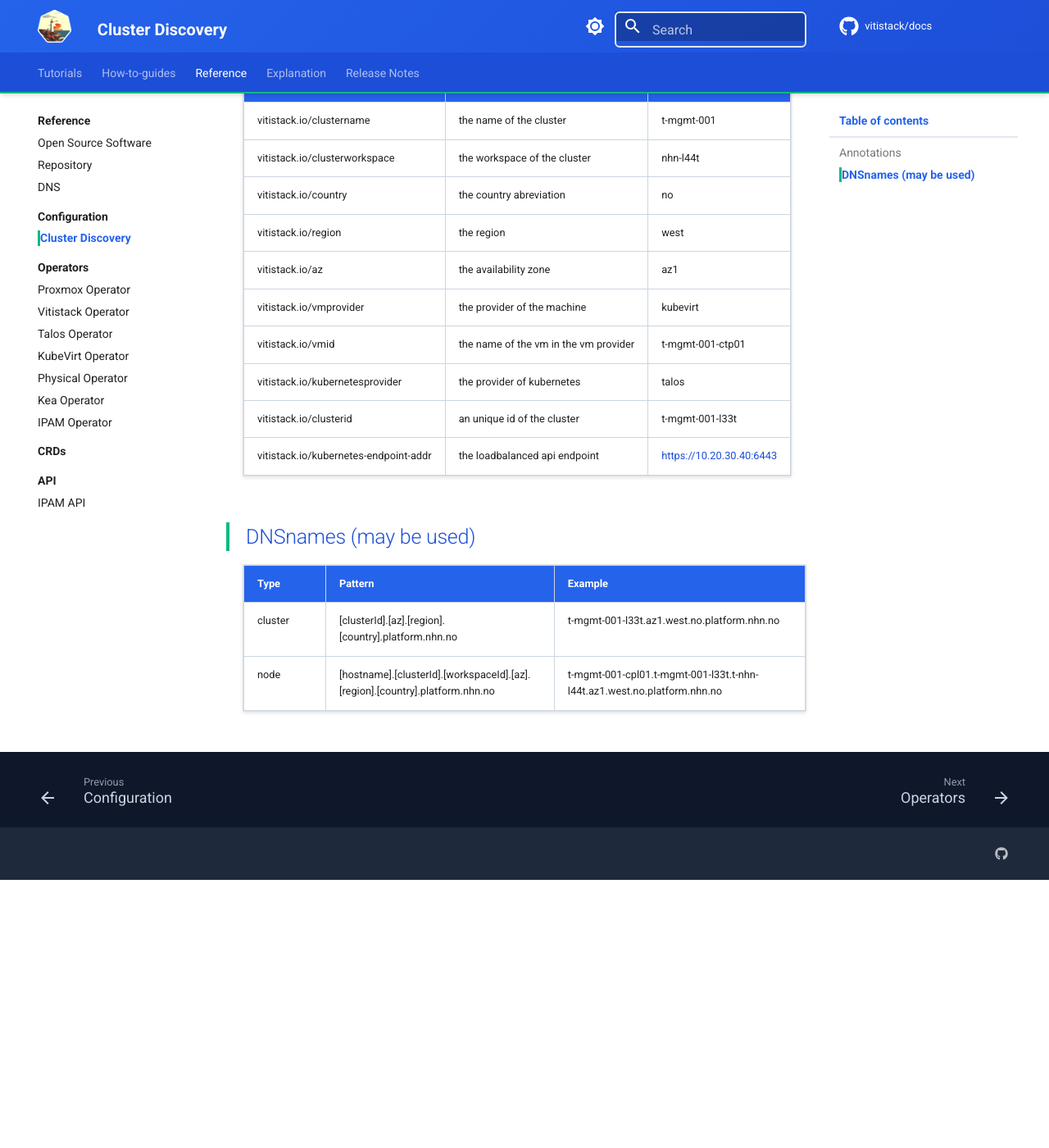
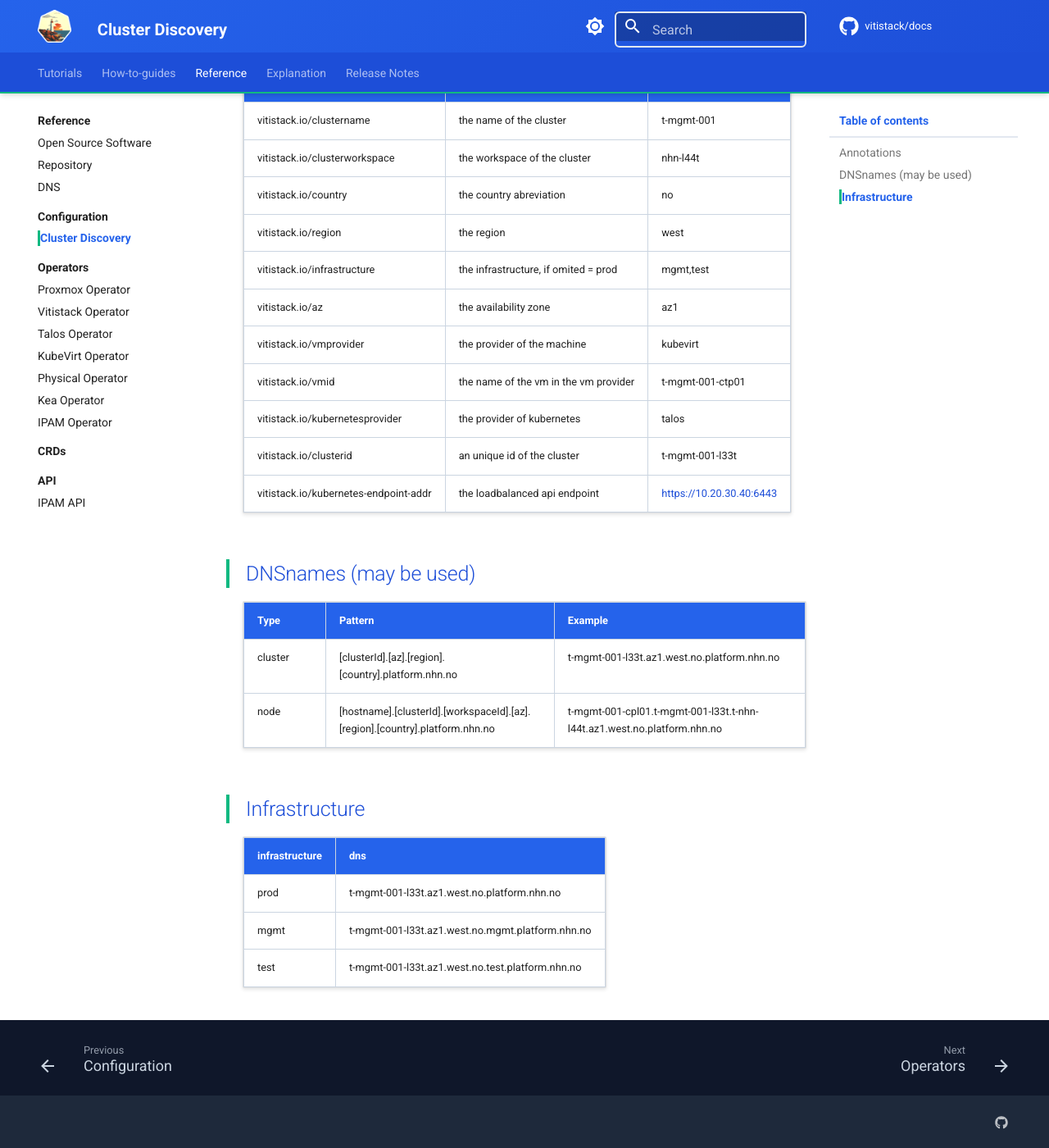
Before and after one commit to vitistack/docs, an MkDocs documentation site: the page built from docs/reference/configuration/clusterdiscovery.md, in a window 1280 px wide and 1400 px high, scrolled down 327 px. Shown: the whole window at 82% size. Built offline with MkDocs 1.6.1 and Material for MkDocs 9.7.7, drawn with Linux system fonts in a browser that asks for light colours; comment, search, counter and statistics services are not loaded.

Commit message:
Update clusterdiscovery.md

```diff
--- a/docs/reference/configuration/clusterdiscovery.md
+++ b/docs/reference/configuration/clusterdiscovery.md
@@ -11,6 +11,7 @@ A cluster that is created or should be adopted by vitistack must have the follow
 |vitistack.io/clusterworkspace|the workspace of the cluster|nhn-l44t|
 |vitistack.io/country|the country abreviation|no|
 |vitistack.io/region|the region|west|
+|vitistack.io/infrastructure|the infrastructure, if omited = prod|mgmt,test|
 |vitistack.io/az|the availability zone|az1|
 |vitistack.io/vmprovider|the provider of the machine|kubevirt|
 |vitistack.io/vmid|the name of the vm in the vm provider|t-mgmt-001-ctp01|
@@ -24,3 +25,12 @@ A cluster that is created or should be adopted by vitistack must have the follow
 |---|---|---|
 |cluster|[clusterId].[az].[region].[country].platform.nhn.no|t-mgmt-001-l33t.az1.west.no.platform.nhn.no|
 |node|[hostname].[clusterId].[workspaceId].[az].[region].[country].platform.nhn.no|t-mgmt-001-cpl01.t-mgmt-001-l33t.t-nhn-l44t.az1.west.no.platform.nhn.no|
+
+
+## Infrastructure
+
+|infrastructure|dns|
+|---|---|
+|prod|t-mgmt-001-l33t.az1.west.no.platform.nhn.no|
+|mgmt|t-mgmt-001-l33t.az1.west.no.mgmt.platform.nhn.no|
+|test|t-mgmt-001-l33t.az1.west.no.test.platform.nhn.no|
```
